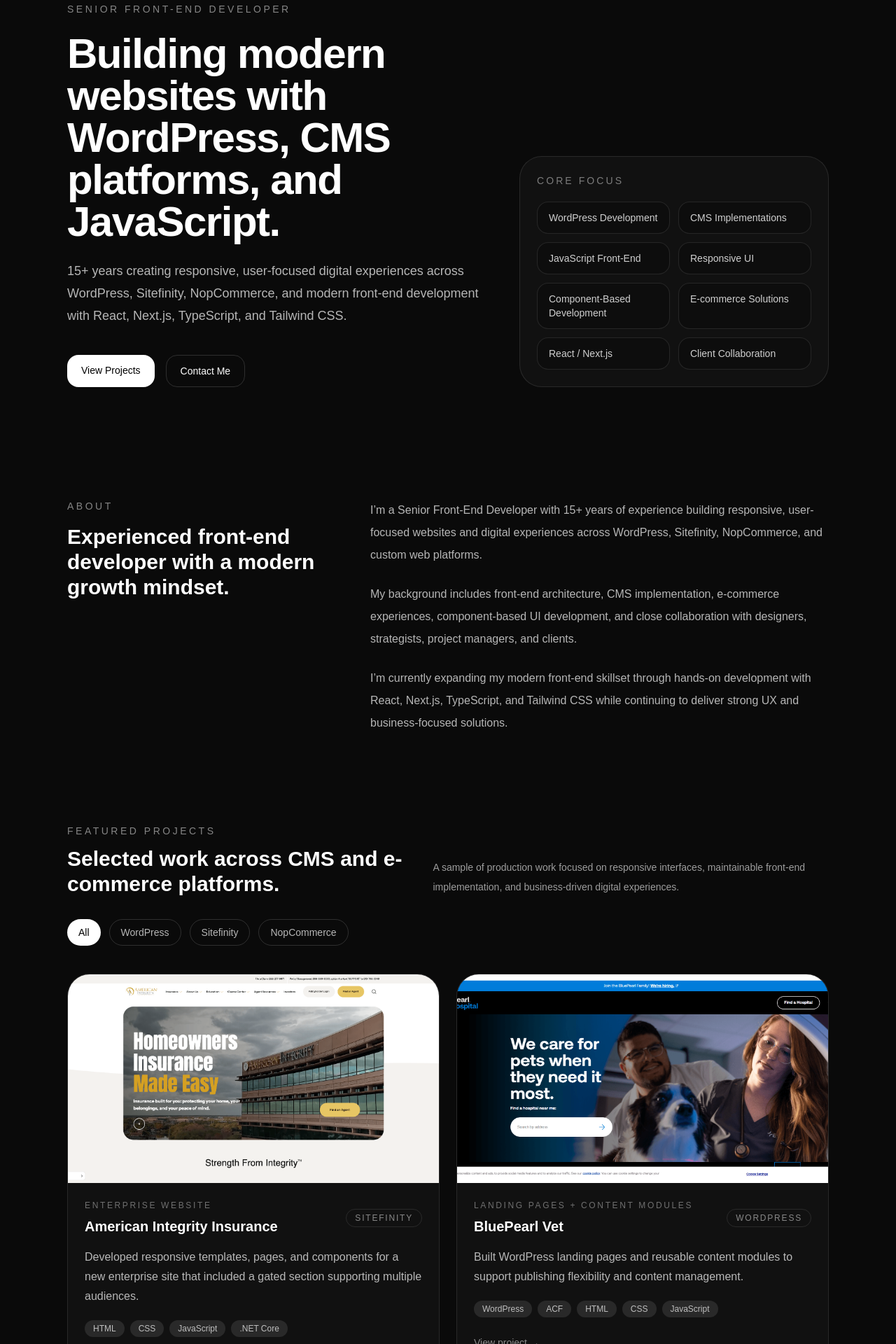
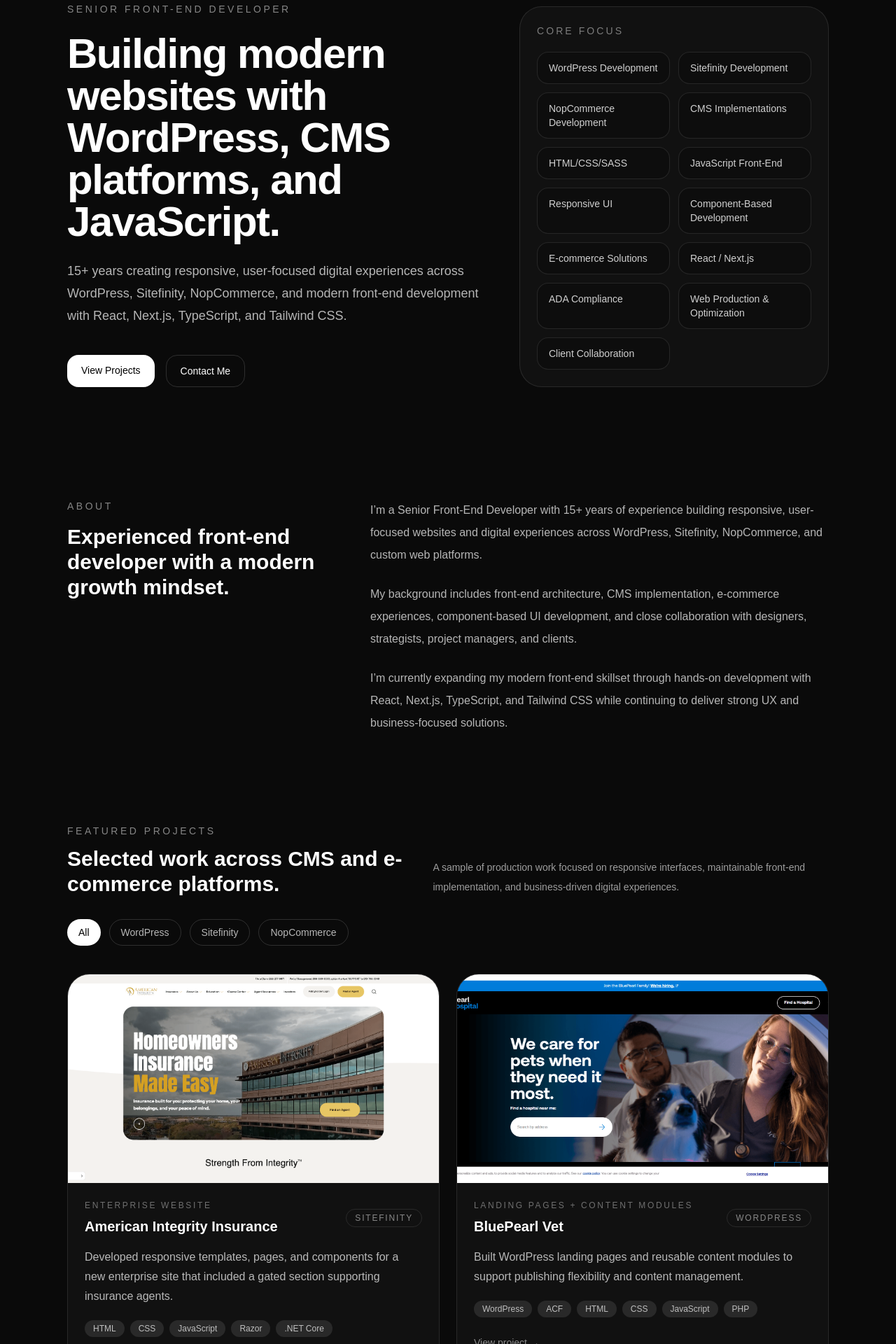
Before and after one commit to jeffreyharris/jeffrey-portfolio, a Next.js app: page / in a window 1280 px wide. Shown: the part 300-2220 px from the top of the page at 70% size. Built offline with nearby package versions, Linux system fonts and the light colour scheme.

Commit message:
Add another project

```diff
--- a/components/Hero.tsx
+++ b/components/Hero.tsx
@@ -42,12 +42,17 @@ export default function Hero() {
           <div className="mt-5 grid gap-3 sm:grid-cols-2">
             {[
               "WordPress Development",
+              "Sitefinity Development",
+              "NopCommerce Development",
               "CMS Implementations",
+              "HTML/CSS/SASS",
               "JavaScript Front-End",
               "Responsive UI",
               "Component-Based Development",
               "E-commerce Solutions",
               "React / Next.js",
+              "ADA Compliance",
+              "Web Production & Optimization",
               "Client Collaboration",
             ].map((item) => (
               <div
--- a/data/projects.ts
+++ b/data/projects.ts
@@ -7,10 +7,10 @@ export const projects: Project[] = [
     platform: "Sitefinity",
     category: "Enterprise Website",
     summary:
-      "Developed responsive templates, pages, and components for a new enterprise site that included a gated section supporting multiple audiences.",
-    tech: ["HTML", "CSS", "JavaScript", ".NET Core"],
+      "Developed responsive templates, pages, and components for a new enterprise site that included a gated section supporting insurance agents.",
+    tech: ["HTML", "CSS", "JavaScript", "Razor", ".NET Core"],
     role:
-      "Built and integrated front-end templates, pages, and components for a responsive Sitefinity implementation.",
+      "Built and integrated front-end templates, pages, and components in the Sitefinity renderer for a responsive Sitefinity implementation.",
     outcome:
       "Launched a new responsive website with a gated section for agents while supporting multiple user groups across the business.",
     liveUrl: "https://www.aii.com/",
@@ -23,7 +23,7 @@ export const projects: Project[] = [
     category: "Landing Pages + Content Modules",
     summary:
       "Built WordPress landing pages and reusable content modules to support publishing flexibility and content management.",
-    tech: ["WordPress", "ACF", "HTML", "CSS", "JavaScript"],
+    tech: ["WordPress", "ACF", "HTML", "CSS", "JavaScript", "PHP"],
     role:
       "Worked as a WordPress developer creating landing pages, custom page work, and reusable content structures.",
     outcome:
@@ -37,7 +37,7 @@ export const projects: Project[] = [
     category: "E-commerce Build",
     summary:
       "Built and integrated a custom front-end theme for a responsive e-commerce experience supporting scientific product discovery and purchasing.",
-    tech: ["HTML", "CSS", "SASS", "JavaScript", "C#"],
+    tech: ["HTML", "CSS", "SASS", "JavaScript", "Razor","C#"],
     role:
       "Built and integrated the custom front-end theme for a NopCommerce implementation based on the approved design.",
     outcome:
@@ -52,7 +52,7 @@ export const projects: Project[] = [
     category: "Event + Commerce Platform",
     summary:
       "Developed a responsive e-commerce and event experience with tournament registration flows and API-powered tournament data views.",
-    tech: ["HTML", "CSS", "JavaScript", "API"],
+    tech: ["HTML", "CSS", "JavaScript", "Razor","C#"],
     role:
       "Built and integrated the front-end theme and user experience for tournament registration and related event features.",
     outcome:
@@ -67,7 +67,7 @@ export const projects: Project[] = [
     category: "CMS Platform Build",
     summary:
       "Built and integrated front-end templates, pages, and reusable components for a responsive Sitefinity platform with dynamic navigation supporting two distinct business areas.",
-    tech: ["HTML", "CSS", "SASS", "JavaScript", ".NET Core"],
+    tech: ["HTML", "CSS", "SASS", "JavaScript", ".NET Core","C#"],
     role:
       "Built and integrated front-end templates, pages, and reusable components within a Sitefinity and .NET Core implementation.",
     outcome:
@@ -82,13 +82,28 @@ export const projects: Project[] = [
     category: "Marketing Website",
     summary:
       "Delivered front-end templates and content components for a responsive marketing-focused Sitefinity experience built for scalability and usability.",
-    tech: ["HTML", "CSS", "SASS", "JavaScript", "Google Maps API"],
+    tech: ["HTML", "CSS", "SASS", "JavaScript", "Google Maps API", "Razor","C#"],
     role:
       "Built and integrated front-end templates, pages, and content components for a marketing-focused Sitefinity site.",
     outcome:
       "Delivered a scalable responsive website experience designed to support content flexibility and a strong marketing presentation.",
     liveUrl: "https://www.storespace.com/",
     image: "/images/Store-Space-Home.png",
+  },
+  ,
+  {
+    slug: "walker-consultants",
+    title: "Walker Consultants",
+    platform: "WordPress",
+    category: "Marketing Website",
+    summary:
+      "Rebuilt this WordPress marketing site in Salient theme while keeping many custom content modules and templates intact, improving the user experience, design and performance.",
+    tech: ["WordPress", "WPBakery", "HTML", "MEC", "CSS", "JavaScript","PHP"],
+    role:
+      "Implemented new Salient theme and ported over all custom widgets and functionality from the original build.",
+    outcome:
+      "Launched the redesigned marketing site with improved user experience, design, and performance while maintaining existing content modules and templates.",
+    image: "/images/walker-consultants.png",
   },
   {
     slug: "world-pork-expo",
@@ -97,7 +112,7 @@ export const projects: Project[] = [
     category: "Event + Registration Website",
     summary:
       "Built a responsive WordPress marketing site supporting paid tradeshow registration for attendees and exhibitors via Modern Events Calendar.",
-    tech: ["WordPress", "WPBakery", "HTML", "MEC", "CSS", "JavaScript"],
+    tech: ["WordPress", "WPBakery", "HTML", "MEC", "CSS", "JavaScript","PHP"],
     role:
       "Worked as the front-end developer on a WordPress implementation, building page layouts and supporting registration-related site functionality.",
     outcome:
```
Also changed, not shown: public/images/Walker-Consultants.png (added).
